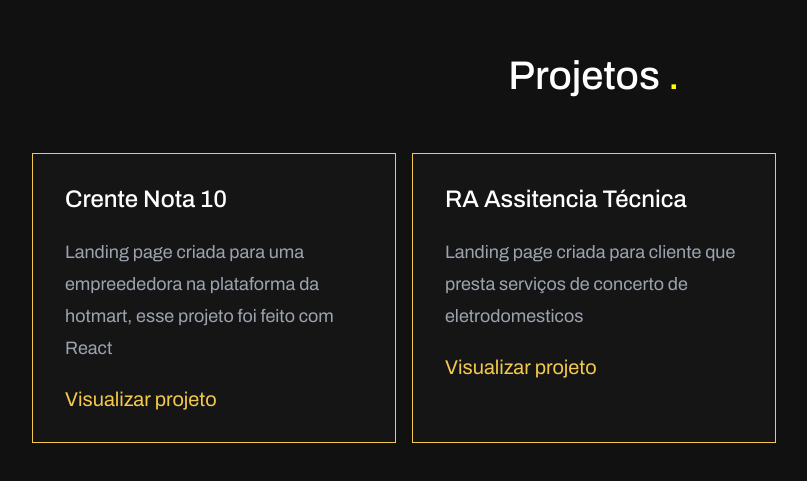
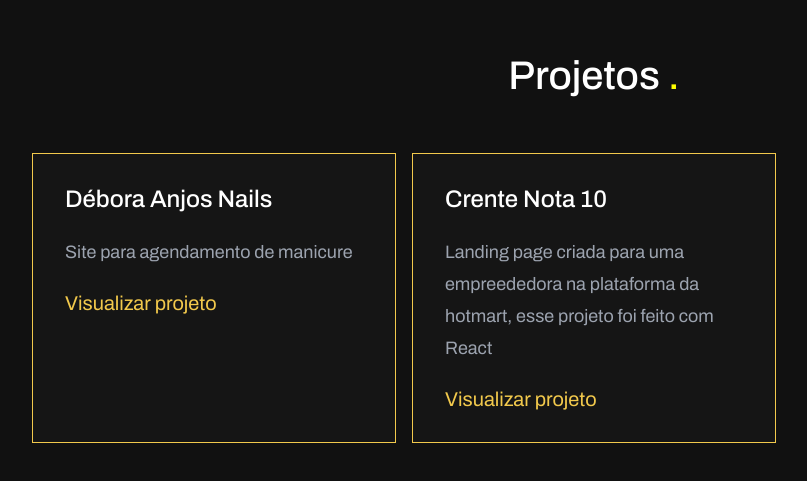
Before and after one commit to M4rcoos/repo-frontend, a plain HTML site: page index.html in a window 1280 px wide. Shown: the part 2368-2849 px from the top of the page, without its empty margins (46-853 px from the left). Drawn offline with nearby package versions, Linux system fonts and the light colour scheme.

Commit message:
feat:add new project

```diff
--- a/index.html
+++ b/index.html
@@ -173,6 +173,12 @@
       <div class="grid-layout">
         <h2 class="delaySmallReveal">Projetos <span>.</span></h2>
         <div id="projects">
+          <article class="intervalCardReveal uipizza">
+            <h3>Débora Anjos Nails</h3>
+            <p>Site para agendamento de manicure</p>
+            <a href="https://debora-anjos.vercel.app/" rel="noopener" target="_blank" id="uipizza">Visualizar projeto
+            </a>
+          </article>
           <article class="intervalCardReveal uipizza">
             <h3>Crente Nota 10</h3>
             <p>Landing page criada para uma empreededora na plataforma da hotmart, esse projeto foi feito com React</p>
```
